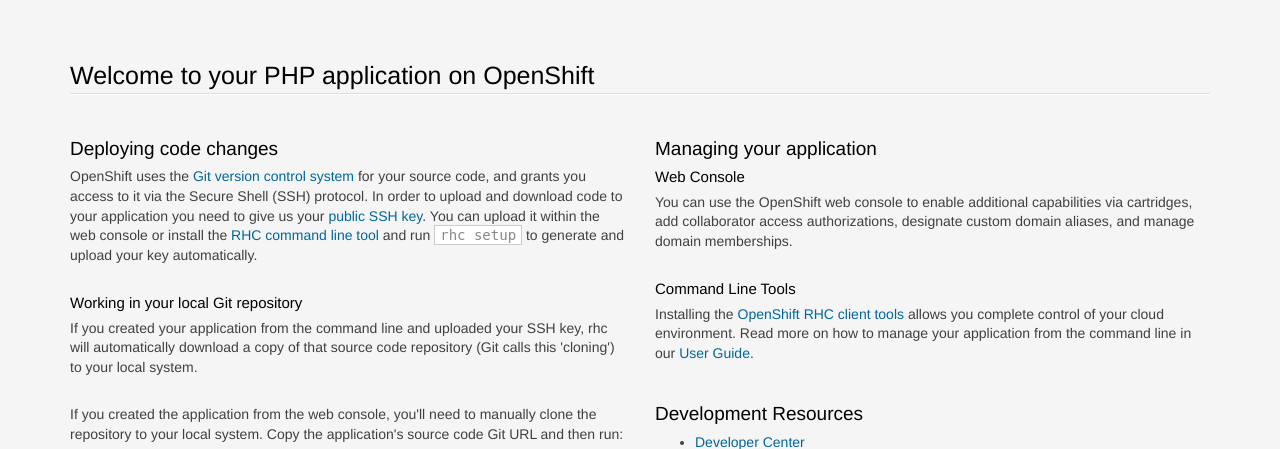
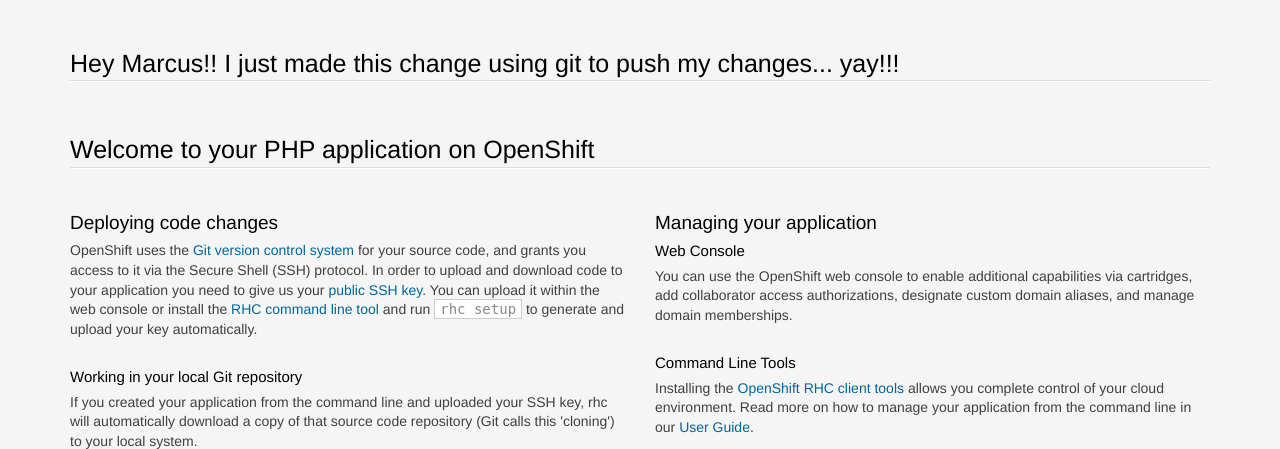
Before and after one commit to rferons/lolitas, a PHP site: page / in a window 1280 px wide. Shown: the top 449 px of the page. Run offline with PHP 8.4, Linux system fonts and the light colour scheme.

Commit message:
Committing my first change. Added a little message for Marcus :)

```diff
--- a/index.php
+++ b/index.php
@@ -207,7 +207,8 @@ line-height: 1.4;
 <body>
 
 <section class='container'>
-          <hgroup>
+        <h1> Hey Marcus!! I just made this change using git to push my changes... yay!!!</h1>
+	 <hgroup>
             <h1>Welcome to your PHP application on OpenShift</h1>
           </hgroup>
 
```
